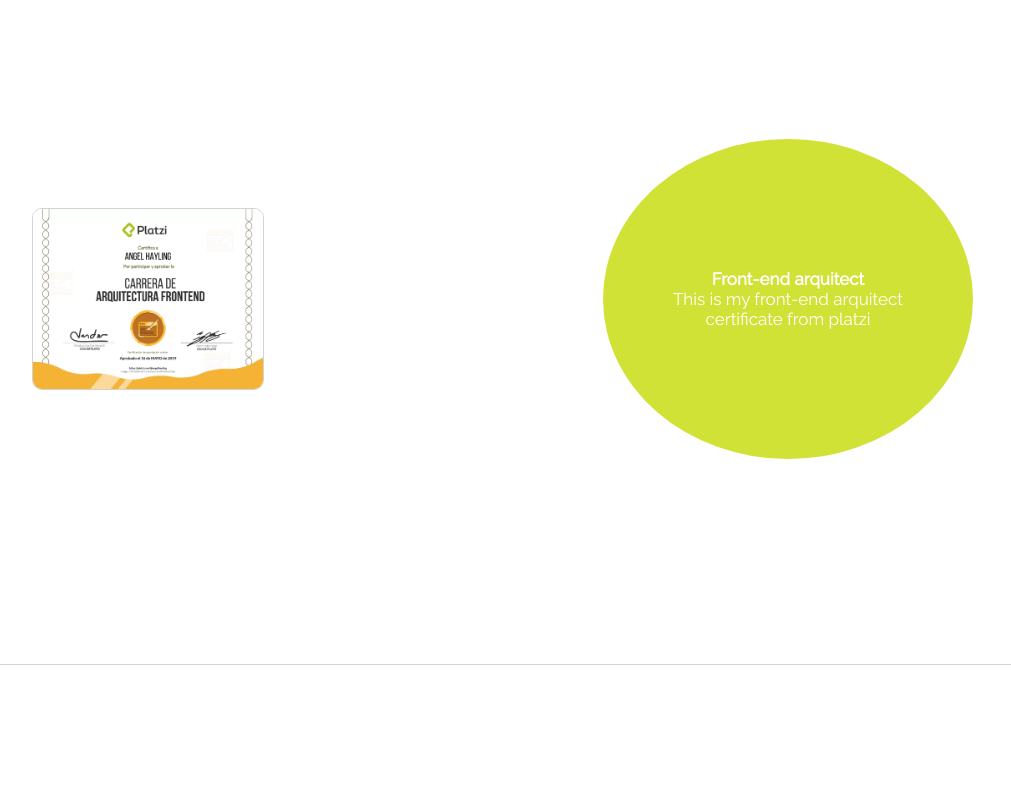
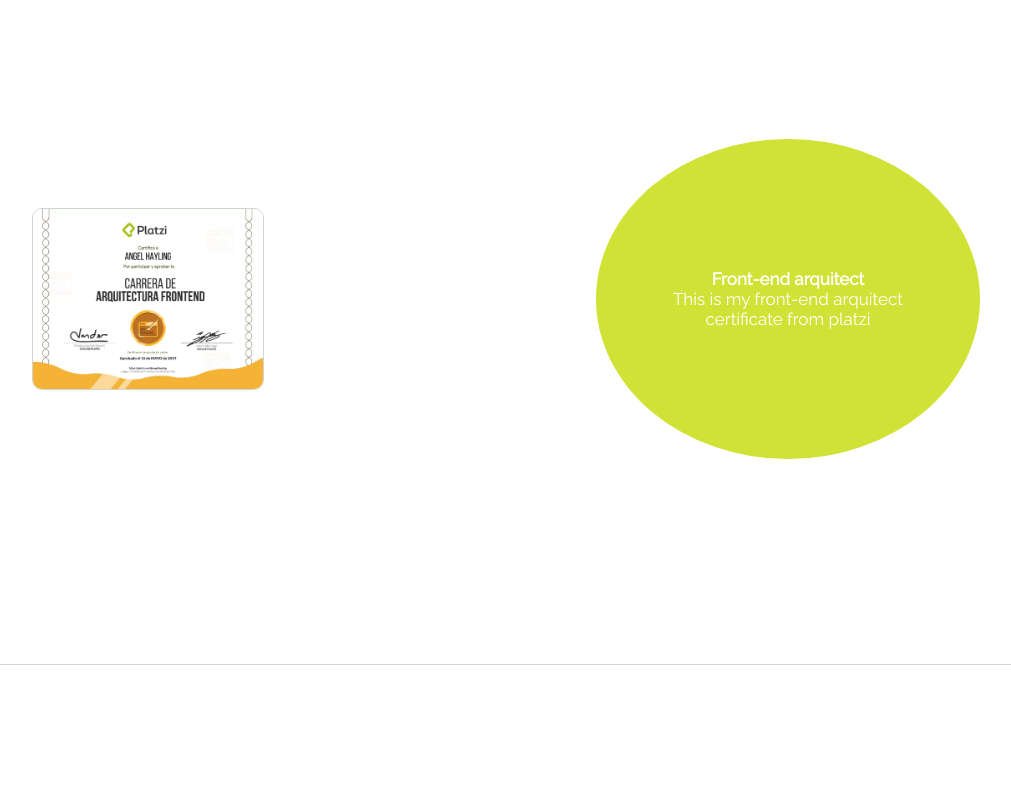
Before and after one commit to angelparkour499/portfolio, a plain HTML site: page index.html in a window 1280 px wide. Shown: the part 1840-2640 px from the top of the page, without its empty margins (172-1183 px from the left). Drawn offline with Linux system fonts and the light colour scheme.

Commit message:
burbuja 2

```diff
--- a/css/style.css
+++ b/css/style.css
@@ -225,23 +225,19 @@
     margin: auto;
     justify-content: center;
 font-family: raleway;
-align-items: center;
-  width: 40vw;
-max-width: 370px;
-    min-width: 320px;
+  width: 30vw;
 border-radius: 50%;
   height: 25vw;
-    min-height: 300px;
-  max-height: 380px;
+  max-height: 40vw;
   text-align: center;
 cursor: pointer;
 background-size: 00% 00%;
  transition: background-size .7s, color .4s}
 
-.textS h3 {margin-top: 20%;}
+
 
 .textS p {width: 70%;
-margin: 0 auto;}
+margin:  auto;}
 
 .selfColor2 {
   background-color: lightblue;
```
